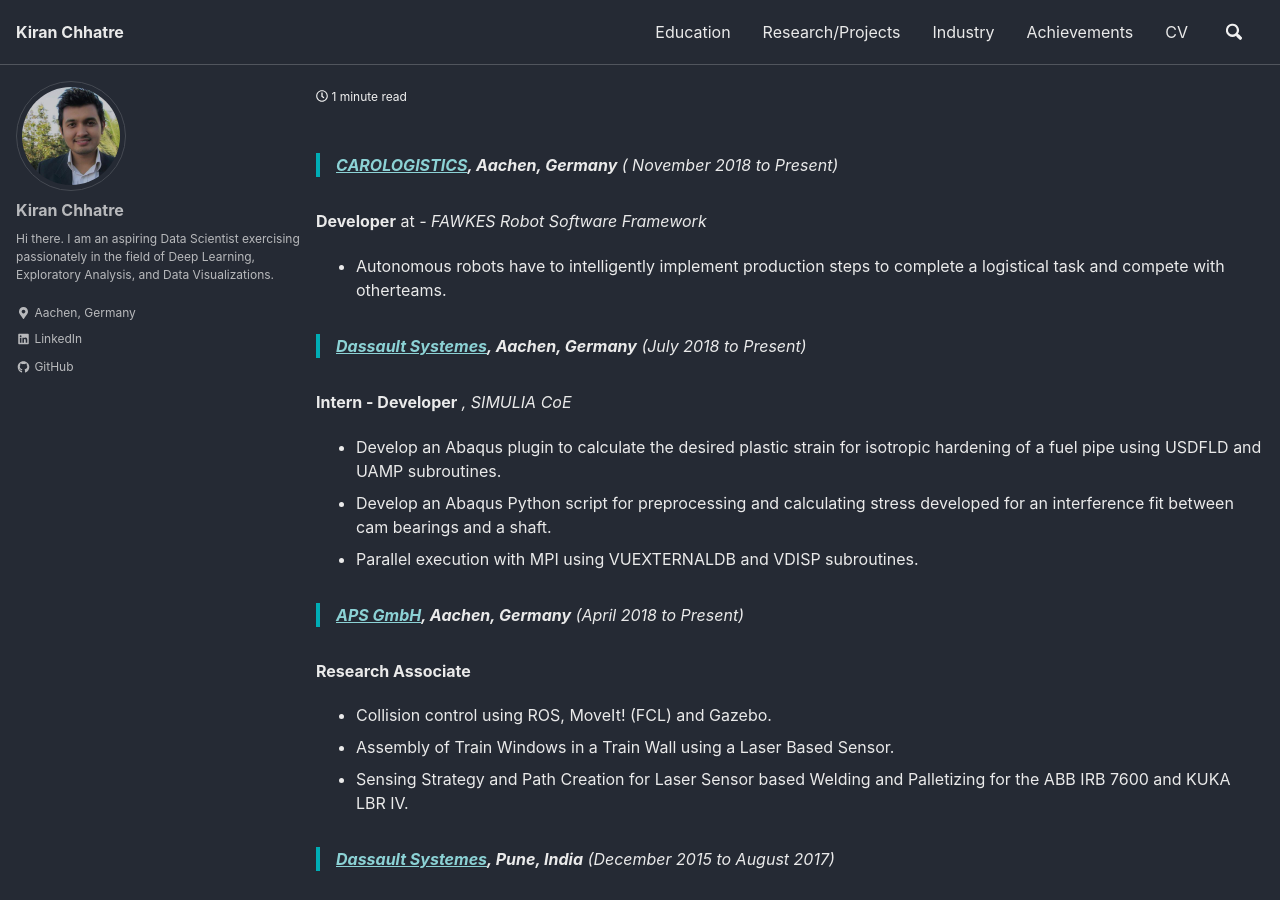
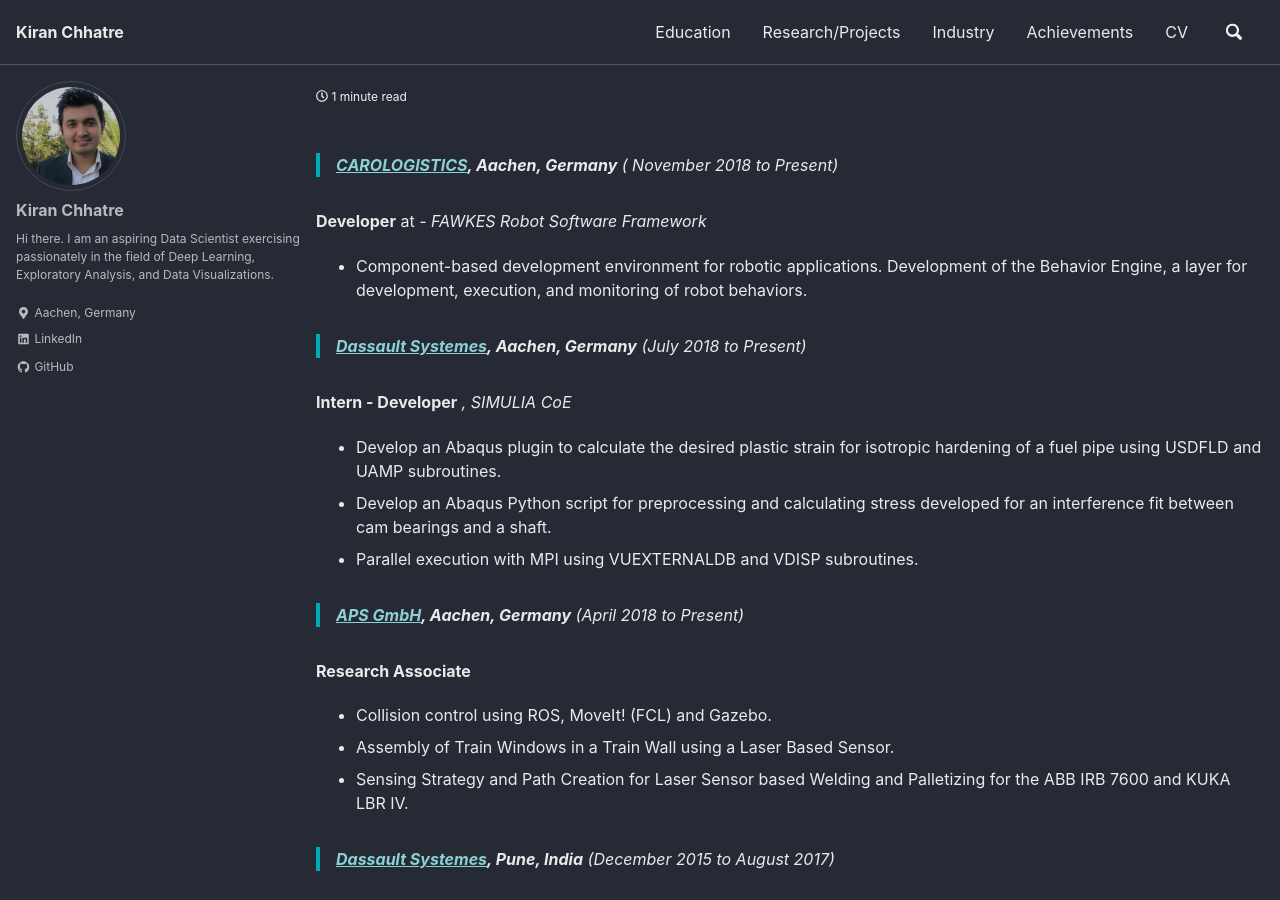
Before and after one commit to kiranchhatre/kiranchhatre.github.io, a Jekyll site: the page built from _pages/Industry.md, in a window 1280 px wide and 900 px high. Built offline with Jekyll 4.4.1, drawn with Linux system fonts in a browser that asks for light colours; cached includes are drawn as plain includes; nearby versions of some CDN libraries.

Commit message:
Update Industry.md

```diff
--- a/_pages/Industry.md
+++ b/_pages/Industry.md
@@ -10,7 +10,7 @@ classes: wide
 
 **Developer** at *- FAWKES Robot Software Framework*
 
--   Autonomous robots have to intelligently implement production steps to complete a logistical task and compete with otherteams.
+-   Component-based development environment for robotic applications. Development of the Behavior Engine, a layer for development, execution, and monitoring of robot behaviors.
 
 >   **[Dassault Systemes](https://www.3ds.com), Aachen, Germany** (July 2018 to Present)
 
```
